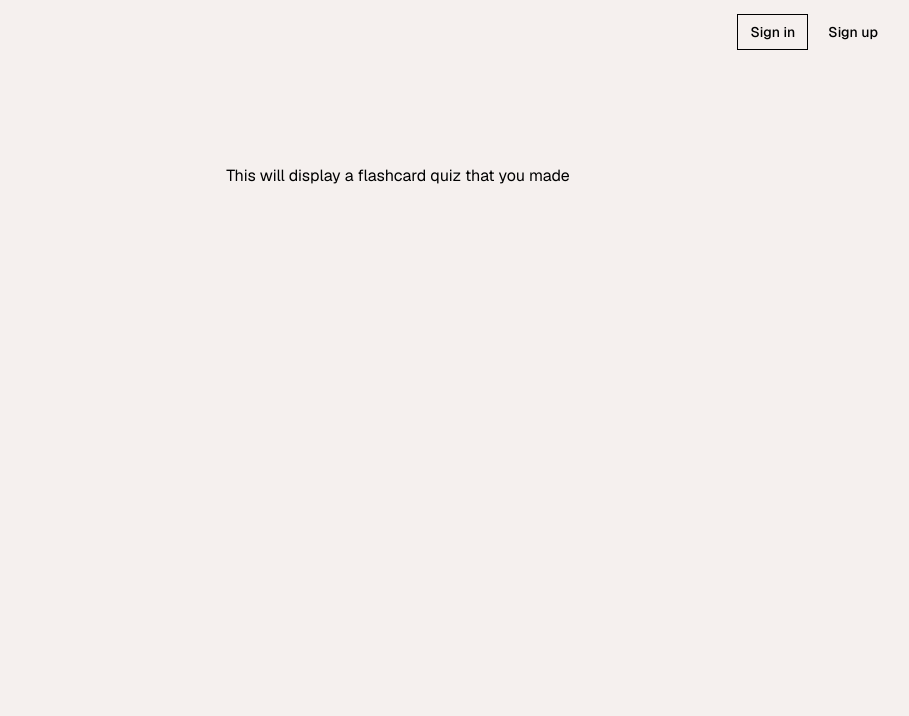
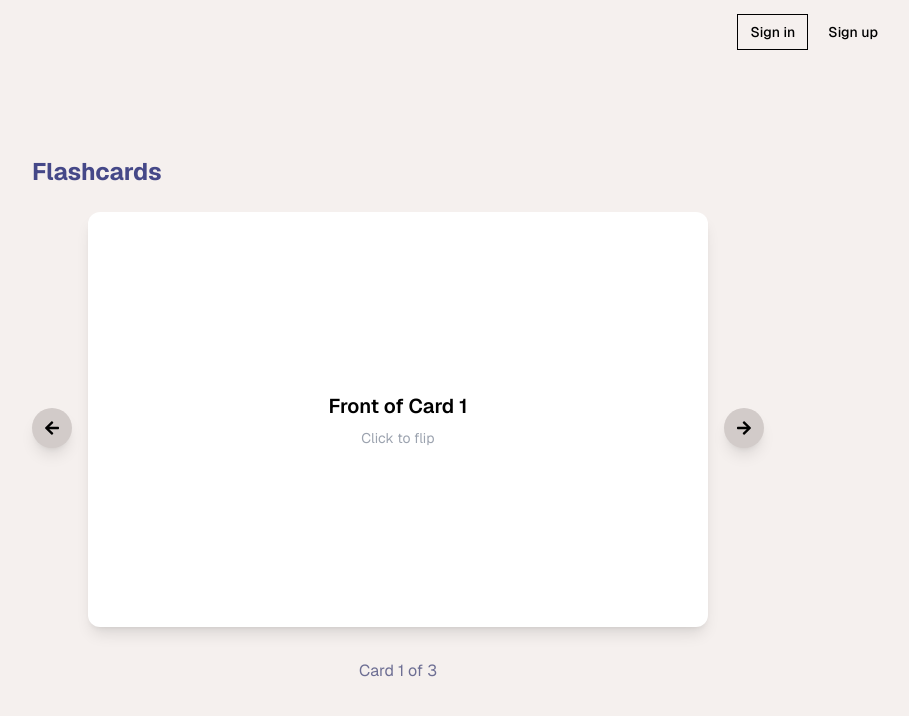
Before and after one commit to a2jensen/diamondhacks-25, a Next.js app: page /learning/flashcards/1 in a window 1280 px wide. Shown: the top 716 px of the page, without its empty margins (242-1151 px from the left). Built offline with nearby package versions, Linux system fonts and the light colour scheme; no server answers.

Commit message:
Added Quizzes and Flash Card section

```diff
--- a/app/globals.css
+++ b/app/globals.css
@@ -13,6 +13,9 @@
     --foreground: #E0E0E0;  /* Light text color for dark theme */
   }
 }
+
+
+
 
 @layer base {
   * {
--- a/app/learning/flashcards/[flashcardsID]/page.tsx
+++ b/app/learning/flashcards/[flashcardsID]/page.tsx
@@ -1,6 +1,69 @@
-export default function Flashcards(){
-    // function call to fetch the flashcard data from the backend here and populate
-    return (
-        <div>This will display a flashcard quiz that you made</div>
-    )
+'use client';
+
+import { useState } from 'react';
+import { FaArrowLeft, FaArrowRight } from 'react-icons/fa';
+
+export default function Flashcards() {
+  const cards = [
+    { front: 'Front of Card 1', back: 'Back of Card 1' },
+    { front: 'Front of Card 2', back: 'Back of Card 2' },
+    { front: 'Front of Card 3', back: 'Back of Card 3' },
+  ];
+
+  const [index, setIndex] = useState(0);
+  const [isFlipped, setIsFlipped] = useState(false);
+
+  const nextCard = () => {
+    setIndex((prev) => (prev + 1) % cards.length);
+    setIsFlipped(false);
+  };
+
+  const prevCard = () => {
+    setIndex((prev) => (prev - 1 + cards.length) % cards.length);
+    setIsFlipped(false);
+  };
+
+  const flipCard = () => setIsFlipped((prev) => !prev);
+
+  return (
+    <div className="p-8 max-w-6xl mx-auto">
+      <h1 className="text-2xl font-bold text-[#454888] mb-6 -mt-10">Flashcards</h1>
+
+      <div className="flex items-center justify-center gap-4">
+        {/* Left Arrow */}
+        <button
+          onClick={prevCard}
+          className="p-3 bg-[#D2CBC9] rounded-full hover:bg-[#6D6E93] shadow-lg"
+        >
+          <FaArrowLeft />
+        </button>
+
+        {/* Flashcard */}
+        <div
+          onClick={flipCard}
+          className="mb-4 bg-white shadow-lg border-[#6D6E93] rounded-xl w-[620px] h-[415px] flex items-center justify-center text-center cursor-pointer transition-all duration-300"
+        >
+          <div>
+            <h2 className="text-xl font-semibold">
+              {isFlipped ? cards[index].back : cards[index].front}
+            </h2>
+            <p className="text-sm text-gray-400 mt-2">Click to flip</p>
+          </div>
+        </div>
+
+        {/* Right Arrow */}
+        <button
+          onClick={nextCard}
+          className="p-3 bg-[#D2CBC9] rounded-full hover:bg-[#6D6E93] shadow-lg"
+        >
+          <FaArrowRight />
+        </button>
+      </div>
+
+      {/* Optional card index display */}
+      <p className="mb-9 text-center mt-4 text-[#6D6E93]">
+        Card {index + 1} of {cards.length}
+      </p>
+    </div>
+  );
 }
--- a/app/learning/page.tsx
+++ b/app/learning/page.tsx
@@ -1,8 +1,12 @@
 import Link from 'next/link';
+import { createClient } from '@/utils/supabase/server';
 
-export default function Learning() {
+export default async function Learning() {
+    const supabase = await createClient();
+    const { data: instruments } = await supabase.from("instruments").select();
+
     return (
-        <div className="p-8 max-w-6xl mx-auto">
+        <div className="p-2 max-w-6xl mx-auto">
             {/* Main Section Header */}
             <div className="mb-6">
                 <h1 className="text-2xl font-bold text-[#454888]">Learning Resources</h1>
@@ -12,23 +16,36 @@ export default function Learning() {
             {/* FlashCards Section */}
             <div className="mb-10">
                 <h2 className="text-xl font-bold text-[#454888] mb-4">FlashCards</h2>
-                {/* Placeholder for FlashCard widgets */}
                 <div className="grid grid-cols-1 md:grid-cols-2 lg:grid-cols-3 gap-4">
-                    {/* Example FlashCard widget */}
-                    <div className="p-4 bg-white shadow rounded border">Flashcard</div>
-                    <div className="p-4 bg-white shadow rounded border">Flashcard 2</div>
+                    {instruments?.map((instrument) => (
+                        <Link
+                            href={`/learning/flashcards/${instrument.id}`}
+                            key={instrument.id}
+                        >
+                            <div className="p-4 bg-white shadow rounded border border-[#6D6E93] w-[300px]">
+                                {instrument.name}
+                            </div>
+                        </Link>
+                    ))}
                 </div>
             </div>
 
             {/* Quizzes Section */}
-            <div>
-                <h2 className="text-xl font-bold text-[#454888] mb-4">Quizes</h2>
-                {/* Placeholder for Quiz widgets */}
-                <div className="grid grid-cols-1 md:grid-cols-2 lg:grid-cols-3 gap-4">
-                    {/* Example Quiz widget */}
-                    <div className="p-4 bg-white shadow rounded border w-[260px]">Quiz 1</div>
-                    <div className="p-4 bg-white shadow rounded border">Quiz 2</div>
+            <div className= "mb-10">
+                <h2 className="text-xl font-bold text-[#454888] mb-4">Quizzes</h2>
+                <div className='grid grid-cols-1 md:grid-cols-2 lg:grid-cols-3 gap-4'>
+                    {instruments?.map((instrument) => (
+                        <Link
+                            href={`/learning/quiz/${instrument.id}`}
+                            key={instrument.id}
+                        >
+                            <div className="p-4 bg-white shadow rounded border border-[#6D6E93] border-2 w-[300px]">
+                                {instrument.name}
+                            </div>
+                        </Link>
+                    ))}
                 </div>
+
             </div>
         </div>
     );
--- a/app/learning/quiz/[quizID]/page.tsx
+++ b/app/learning/quiz/[quizID]/page.tsx
@@ -1,6 +1,13 @@
 export default function Quiz( quizId : string ){
     // function call to fetch the quiz data from the backend here and populate
     return (
-        <div>This is the custom quiz page that you opened up, for the specific quiz</div>
+        <div className="text-2xl font-bold text-[#454888]">Quiz:
+       <div className="mb-4 bg-white shadow-lg border-[#6D6E93] rounded-xl w-[620px] h-[630px] flex items-center justify-center text-center cursor-pointer transition-all duration-300">Helo</div>
+
+
+       <div className="text-s bg-[#6D6E93] w-[100px] rounded-xl items-center">Submit</div>
+        </div>
+
+
     )
 }
--- a/package.json
+++ b/package.json
@@ -22,6 +22,7 @@
     "prettier": "^3.3.3",
     "react": "19.0.0",
     "react-dom": "19.0.0",
+    "react-icons": "^5.5.0",
     "react-markdown": "^10.1.0",
     "rehype-highlight": "^7.0.2",
     "rehype-raw": "^7.0.0",
```
Also changed, not shown: 1 other file (tests, documents, lock files or other folders).
